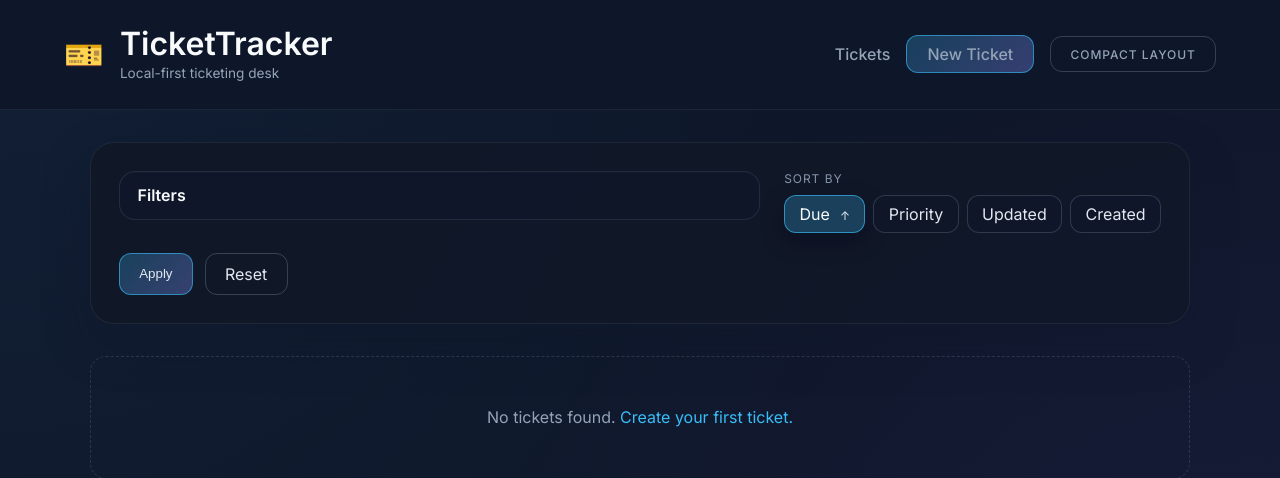
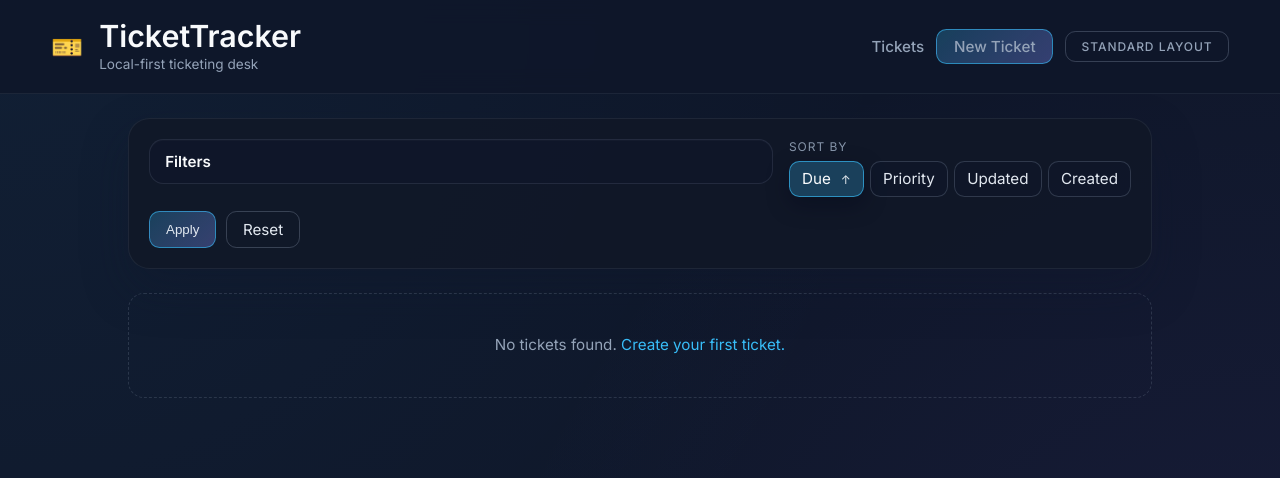
Before and after one commit to rinc3w1nd/TicketTracker, a Flask app: page / in a window 1280 px wide. Shown: the top 478 px of the page. Run offline with Flask 3, Linux system fonts and the light colour scheme; data that the repository does not hold is empty.

Commit message:
Ensure compact mode query propagation

```diff
--- a/templates/base.html
+++ b/templates/base.html
@@ -12,7 +12,8 @@
       rel="stylesheet"
     />
   </head>
-  {% set is_compact = compact_mode|default(false) %}
+  {% set is_compact = compact_mode|default(true) %}
+  {% set compact_value = '1' if is_compact else '0' %}
   <body class="{% if is_compact %}compact{% endif %}">
     <header class="app-header">
       <div class="brand">
@@ -23,9 +24,9 @@
         </div>
       </div>
       <nav class="nav-links">
-        <a href="{{ url_for('tickets.list_tickets', compact='1') if is_compact else url_for('tickets.list_tickets') }}">Tickets</a>
+        <a href="{{ url_for('tickets.list_tickets', compact=compact_value) }}">Tickets</a>
         <a
-          href="{{ url_for('tickets.create_ticket', compact='1') if is_compact else url_for('tickets.create_ticket') }}"
+          href="{{ url_for('tickets.create_ticket', compact=compact_value) }}"
           class="button primary"
         >
           New Ticket
--- a/templates/index.html
+++ b/templates/index.html
@@ -1,12 +1,11 @@
 {% extends "base.html" %}
 {% block title %}Tickets · TicketTracker{% endblock %}
 {% block content %}
-{% set is_compact = compact_mode|default(false) %}
+{% set is_compact = compact_mode|default(true) %}
+{% set compact_value = '1' if is_compact else '0' %}
 <section class="panel">
   <form method="get" class="filter-form" data-filter-form>
-    {% if is_compact %}
-      <input type="hidden" name="compact" value="1" />
-    {% endif %}
+    <input type="hidden" name="compact" value="{{ compact_value }}" />
     <div class="filter-toolbar">
       <details
         class="filter-collapsible"
@@ -92,7 +91,7 @@
     </div>
     <div class="actions">
       <button type="submit" class="button primary">Apply</button>
-      <a href="{{ url_for('tickets.list_tickets') }}{% if is_compact %}?compact=1{% endif %}" class="button">Reset</a>
+      <a href="{{ url_for('tickets.list_tickets', compact=compact_value) }}" class="button">Reset</a>
     </div>
   </form>
 </section>
@@ -112,7 +111,7 @@
         <header>
           <div class="title-group">
             <h2>
-              <a href="{{ url_for('tickets.ticket_detail', ticket_id=ticket.id) }}{% if is_compact %}?compact=1{% endif %}">
+              <a href="{{ url_for('tickets.ticket_detail', ticket_id=ticket.id, compact=compact_value) }}">
                 {{ ticket.title }}
               </a>
             </h2>
@@ -198,7 +197,7 @@
     <div class="empty-state">
       <p>
         No tickets found.
-        <a href="{{ url_for('tickets.create_ticket') }}{% if is_compact %}?compact=1{% endif %}">Create your first ticket.</a>
+        <a href="{{ url_for('tickets.create_ticket', compact=compact_value) }}">Create your first ticket.</a>
       </p>
     </div>
   {% endif %}
--- a/tickettracker/views/tickets.py
+++ b/tickettracker/views/tickets.py
@@ -316,18 +316,26 @@ def _is_compact_mode() -> bool:
 
     value = request.args.get("compact")
     if value is None:
+        return True
+
+    normalized = value.strip().lower()
+    if normalized in {"0", "false", "no", "off"}:
         return False
-    return value.lower() in {"1", "true", "yes", "on"}
+    if normalized in {"1", "true", "yes", "on"}:
+        return True
+    return True
+
+
+def _compact_query_value(compact_mode: bool) -> str:
+    return "1" if compact_mode else "0"
 
 
 def _build_compact_toggle_url(endpoint: str, compact_mode: bool, **values: object) -> str:
     """Return a URL that toggles the compact flag while preserving filters."""
 
     query_args: Dict[str, List[str]] = {key: list(items) for key, items in request.args.lists()}
-    if compact_mode:
-        query_args.pop("compact", None)
-    else:
-        query_args["compact"] = ["1"]
+    toggled_value = _compact_query_value(not compact_mode)
+    query_args["compact"] = [toggled_value]
 
     flattened: Dict[str, object] = {
         key: value if len(value) != 1 else value[0]
@@ -567,7 +575,7 @@ def create_ticket():
             url_for(
                 "tickets.ticket_detail",
                 ticket_id=ticket.id,
-                **({"compact": "1"} if compact_mode else {}),
+                compact=_compact_query_value(compact_mode),
             )
         )
 
@@ -625,7 +633,7 @@ def edit_ticket(ticket_id: int):
             url_for(
                 "tickets.ticket_detail",
                 ticket_id=ticket.id,
-                **({"compact": "1"} if compact_mode else {}),
+                compact=_compact_query_value(compact_mode),
             )
         )
 
@@ -682,7 +690,7 @@ def add_update(ticket_id: int):
         url_for(
             "tickets.ticket_detail",
             ticket_id=ticket.id,
-            **({"compact": "1"} if compact_mode else {}),
+            compact=_compact_query_value(compact_mode),
         )
     )
 
@@ -699,7 +707,7 @@ def download_attachment(attachment_id: int):
             url_for(
                 "tickets.ticket_detail",
                 ticket_id=attachment.ticket_id,
-                **({"compact": "1"} if compact_mode else {}),
+                compact=_compact_query_value(compact_mode),
             )
         )
 
```
Also changed, not shown: templates/ticket_detail.html (+6 -5 lines), templates/ticket_form.html (+5 -7 lines).
